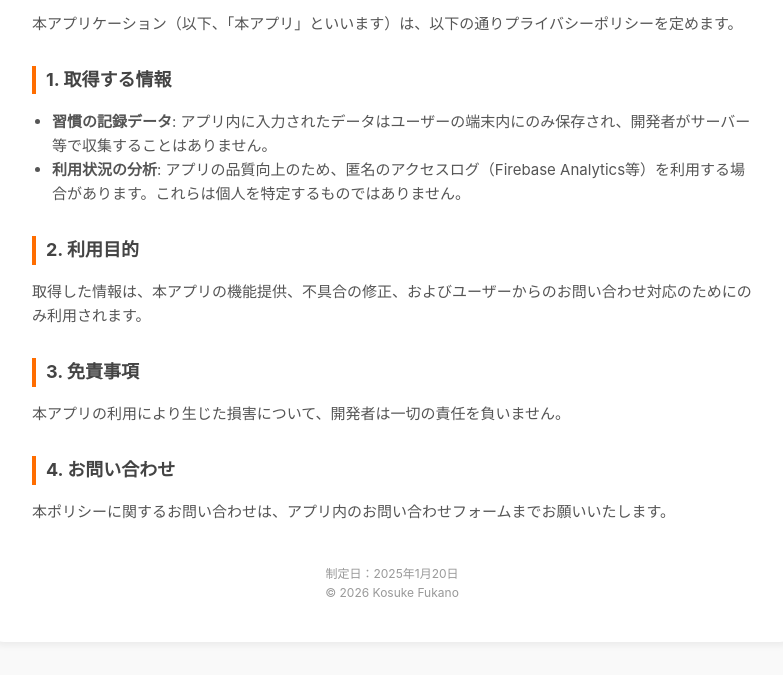
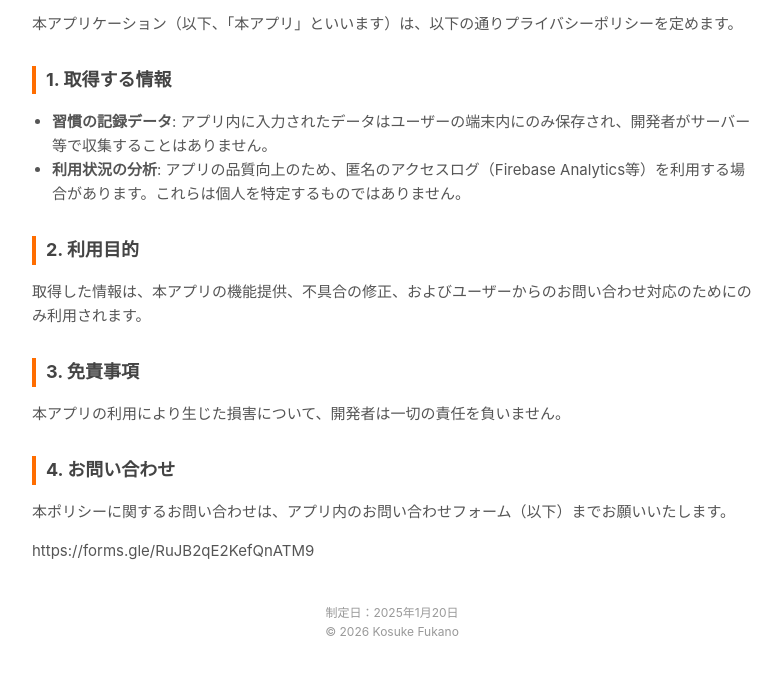
Before and after one commit to popy1017/you_habit_privacy_policy, a plain HTML site: page index.html in a window 1280 px wide. Shown: the part 151-826 px from the top of the page, without its empty margins (248-1031 px from the left). Drawn offline with Linux system fonts and the light colour scheme.

Commit message:
Add contact form link to privacy policy section

```diff
--- a/index.html
+++ b/index.html
@@ -48,7 +48,8 @@
         <p>本アプリの利用により生じた損害について、開発者は一切の責任を負いません。</p>
 
         <h2>4. お問い合わせ</h2>
-        <p>本ポリシーに関するお問い合わせは、アプリ内のお問い合わせフォームまでお願いいたします。</p>
+        <p>本ポリシーに関するお問い合わせは、アプリ内のお問い合わせフォーム（以下）までお願いいたします。</p>
+        <p>https://forms.gle/RuJB2qE2KefQnATM9</p>
 
         <div class="footer">
             制定日：2025年1月20日<br>
```
